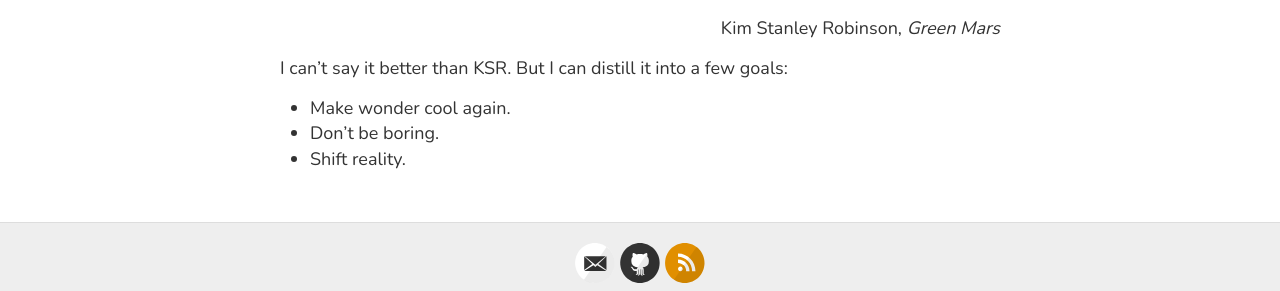
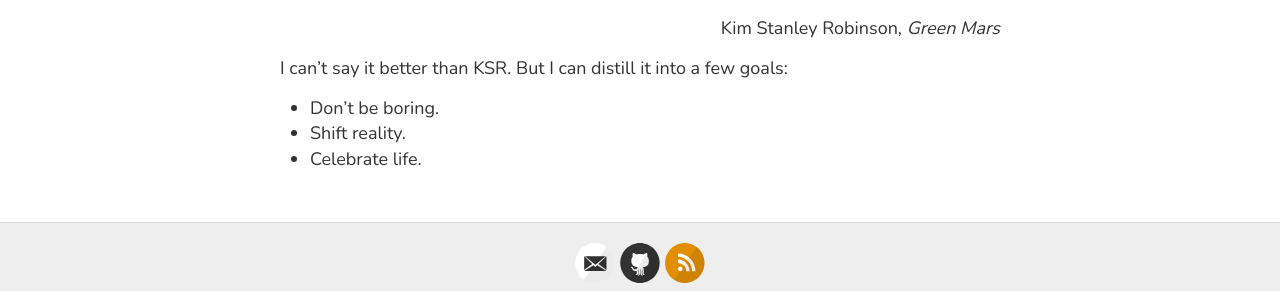
Before and after one commit to heptarch/heptarch.github.io, a Jekyll site: the page built from about.md, in a window 1280 px wide. Shown: the part 592-883 px from the top of the page. Built offline with Jekyll 4.4.1, drawn with Linux system fonts in a browser that asks for light colours.

Commit message:
Update about.md

```diff
--- a/about.md
+++ b/about.md
@@ -28,6 +28,6 @@ this world is to do everything we can to foster it.
 
 I can't say it better than KSR. But I can distill it into a few goals:
 
-- Make wonder cool again.
 - Don't be boring.
 - Shift reality.
+- Celebrate life.
```
